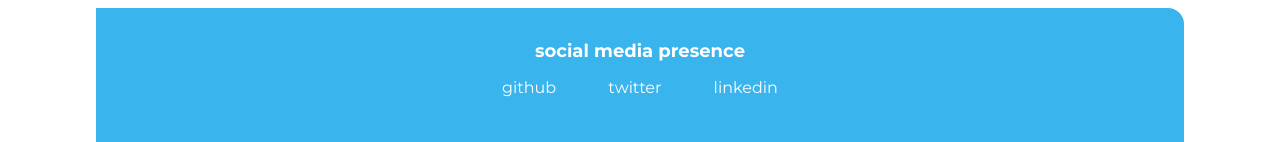
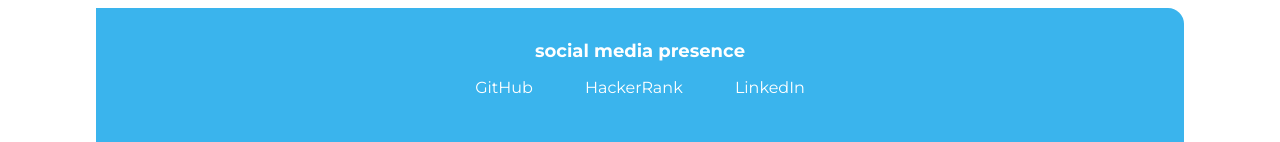
Before and after one commit to Dhee1406/Dheeraj-s_portfolio, a plain HTML site: page blogs.html in a window 1280 px wide. Shown: the part 958-1100 px from the top of the page. Drawn offline with Linux system fonts and the light colour scheme.

Commit message:
links updated

```diff
--- a/blogs.html
+++ b/blogs.html
@@ -71,15 +71,13 @@
       <div class="footer-header">social media presence</div>
       <ul class="social-links list-non-bullet">
         <li class="list-item-inline">
-          <a class="link" href="https://github.com/dhee1406/"> github </a>
+          <a class="link" href="https://github.com/dhee1406/"> GitHub </a>
         </li>
         <li class="list-item-inline">
-          <a class="link" href="#"> twitter </a>
+          <a class="link" href="https://www.hackerrank.com/dhee1406"> HackerRank </a>
         </li>
         <li class="list-item-inline">
-          <a class="link" href="https://www.linkedin.com/in/dheeraj-r-a252b9212">
-            linkedin
-          </a>
+          <a class="link" href="https://www.linkedin.com/in/dheeraj-r-a252b9212"> LinkedIn </a>
         </li>
       </ul>
     </footer>
```
Also changed, not shown: index.html (+2 -4 lines), projects.html (+3 -5 lines).
